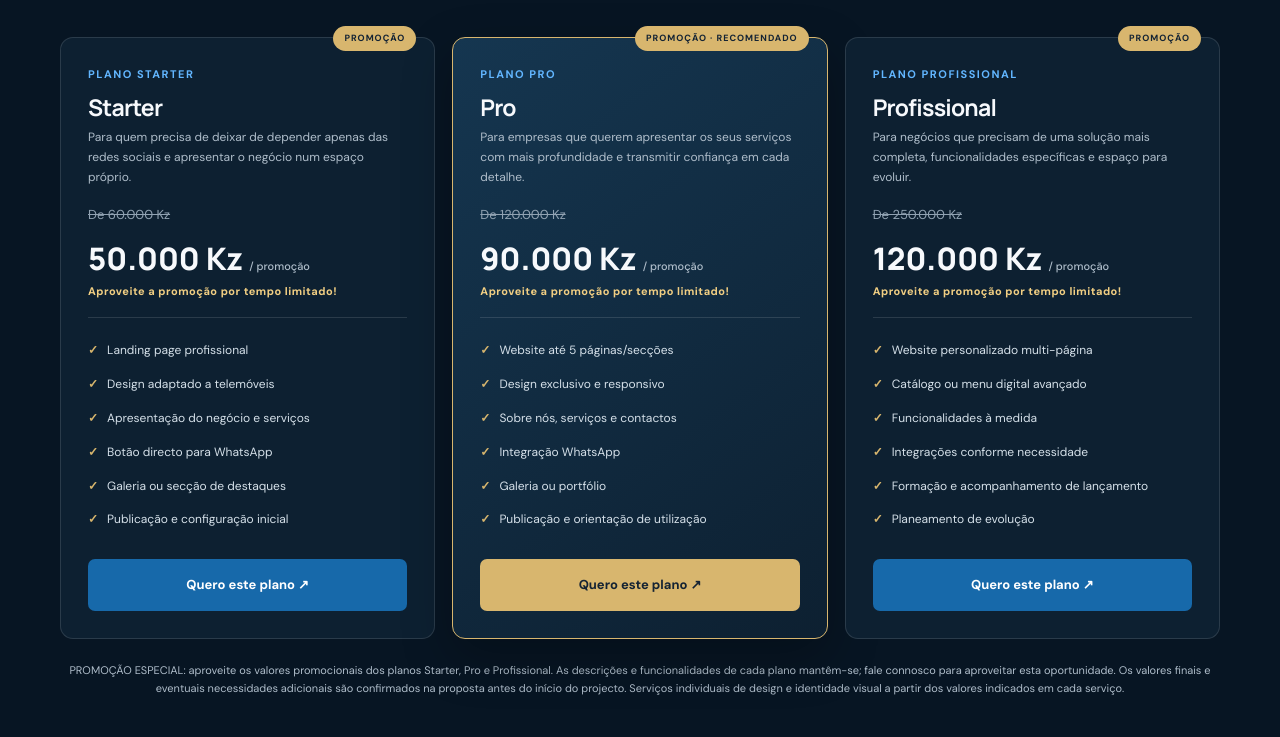
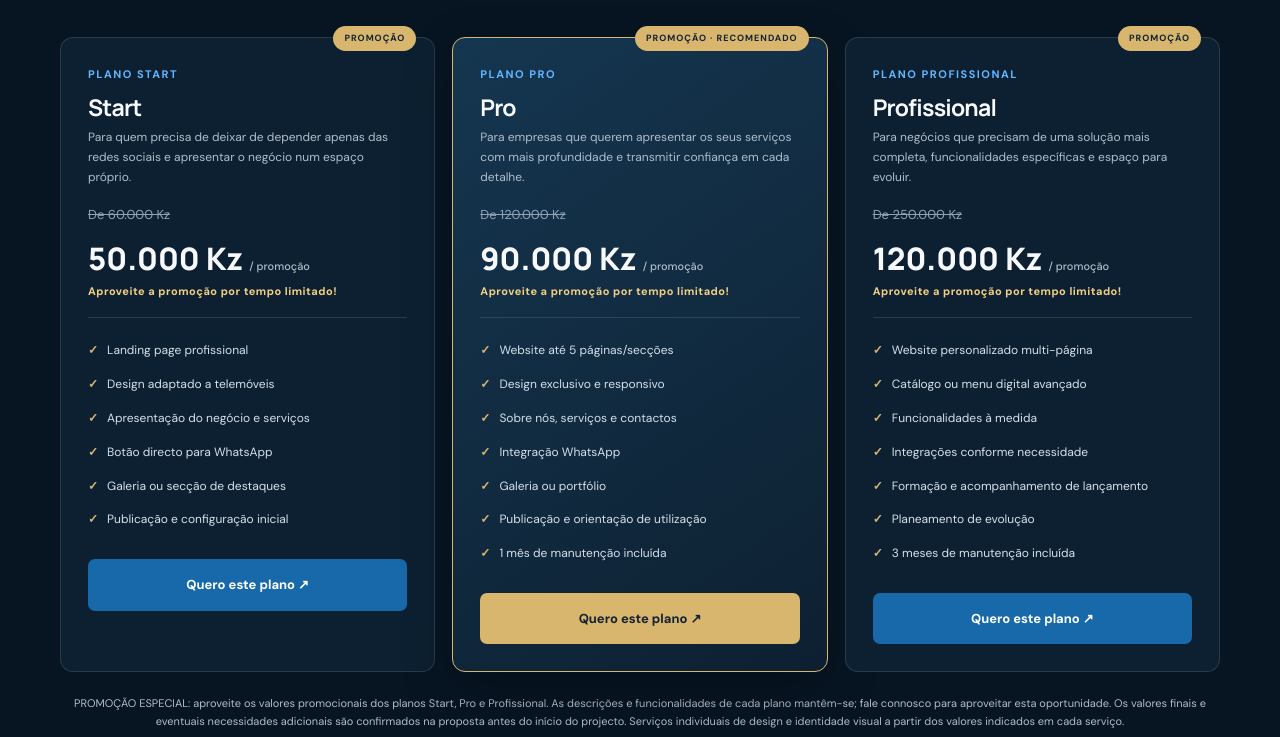
Before and after one commit to FelicidadeDias/fely-e-amigos-SD, a plain HTML site: page index.html in a window 1280 px wide. Shown: the part 3363-4100 px from the top of the page. Drawn offline with Linux system fonts and the light colour scheme.

Commit message:
Corrige plano Start e adiciona períodos de manutenção

```diff
--- a/index.html
+++ b/index.html
@@ -57,10 +57,10 @@
 
 <section class="section pricing" id="planos"><div class="wrap"><div class="section-head"><div class="eyebrow">Escolha o próximo passo</div><h2>Invista numa presença que trabalha a favor da sua marca.</h2><p>Mais do que um custo visual, é um investimento na forma como o mercado conhece, percebe e contacta o seu negócio.</p></div>
 <div class="pricing-grid">
-<article class="price-card"><span class="badge">PROMOÇÃO</span><div class="plan">Plano Starter</div><h3>Starter</h3><p>Para quem precisa de deixar de depender apenas das redes sociais e apresentar o negócio num espaço próprio.</p><div class="old-price">De 60.000 Kz</div><div class="price">50.000 Kz <small>/ promoção</small></div><span class="promo-copy">Aproveite a promoção por tempo limitado!</span><ul><li>Landing page profissional</li><li>Design adaptado a telemóveis</li><li>Apresentação do negócio e serviços</li><li>Botão directo para WhatsApp</li><li>Galeria ou secção de destaques</li><li>Publicação e configuração inicial</li></ul><a class="btn blue" href="https://wa.me/244948138785?text=Tenho%20interesse%20no%20Plano%20Starter%20(promocional%20de%2050.000%20Kz).%20Quero%20saber%20se%20%C3%A9%20adequado%20ao%20meu%20neg%C3%B3cio.">Quero este plano ↗</a></article>
-<article class="price-card best"><span class="badge">PROMOÇÃO · RECOMENDADO</span><div class="plan">Plano Pro</div><h3>Pro</h3><p>Para empresas que querem apresentar os seus serviços com mais profundidade e transmitir confiança em cada detalhe.</p><div class="old-price">De 120.000 Kz</div><div class="price">90.000 Kz <small>/ promoção</small></div><span class="promo-copy">Aproveite a promoção por tempo limitado!</span><ul><li>Website até 5 páginas/secções</li><li>Design exclusivo e responsivo</li><li>Sobre nós, serviços e contactos</li><li>Integração WhatsApp</li><li>Galeria ou portfólio</li><li>Publicação e orientação de utilização</li></ul><a class="btn" href="https://wa.me/244948138785?text=Tenho%20interesse%20no%20Plano%20Pro%20(promocional%20de%2090.000%20Kz).%20Quero%20receber%20uma%20proposta.">Quero este plano ↗</a></article>
-<article class="price-card"><span class="badge">PROMOÇÃO</span><div class="plan">Plano Profissional</div><h3>Profissional</h3><p>Para negócios que precisam de uma solução mais completa, funcionalidades específicas e espaço para evoluir.</p><div class="old-price">De 250.000 Kz</div><div class="price">120.000 Kz <small>/ promoção</small></div><span class="promo-copy">Aproveite a promoção por tempo limitado!</span><ul><li>Website personalizado multi-página</li><li>Catálogo ou menu digital avançado</li><li>Funcionalidades à medida</li><li>Integrações conforme necessidade</li><li>Formação e acompanhamento de lançamento</li><li>Planeamento de evolução</li></ul><a class="btn blue" href="https://wa.me/244948138785?text=Tenho%20interesse%20no%20Plano%20Profissional%20(promocional%20de%20120.000%20Kz).%20Quero%20conversar%20sobre%20o%20meu%20projecto.">Quero este plano ↗</a></article>
-</div><div class="price-note">PROMOÇÃO ESPECIAL: aproveite os valores promocionais dos planos Starter, Pro e Profissional. As descrições e funcionalidades de cada plano mantêm-se; fale connosco para aproveitar esta oportunidade. Os valores finais e eventuais necessidades adicionais são confirmados na proposta antes do início do projecto. Serviços individuais de design e identidade visual a partir dos valores indicados em cada serviço.</div></div></section>
+<article class="price-card"><span class="badge">PROMOÇÃO</span><div class="plan">Plano Start</div><h3>Start</h3><p>Para quem precisa de deixar de depender apenas das redes sociais e apresentar o negócio num espaço próprio.</p><div class="old-price">De 60.000 Kz</div><div class="price">50.000 Kz <small>/ promoção</small></div><span class="promo-copy">Aproveite a promoção por tempo limitado!</span><ul><li>Landing page profissional</li><li>Design adaptado a telemóveis</li><li>Apresentação do negócio e serviços</li><li>Botão directo para WhatsApp</li><li>Galeria ou secção de destaques</li><li>Publicação e configuração inicial</li></ul><a class="btn blue" href="https://wa.me/244948138785?text=Tenho%20interesse%20no%20Plano%20Start%20(promocional%20de%2050.000%20Kz).%20Quero%20saber%20se%20%C3%A9%20adequado%20ao%20meu%20neg%C3%B3cio.">Quero este plano ↗</a></article>
+<article class="price-card best"><span class="badge">PROMOÇÃO · RECOMENDADO</span><div class="plan">Plano Pro</div><h3>Pro</h3><p>Para empresas que querem apresentar os seus serviços com mais profundidade e transmitir confiança em cada detalhe.</p><div class="old-price">De 120.000 Kz</div><div class="price">90.000 Kz <small>/ promoção</small></div><span class="promo-copy">Aproveite a promoção por tempo limitado!</span><ul><li>Website até 5 páginas/secções</li><li>Design exclusivo e responsivo</li><li>Sobre nós, serviços e contactos</li><li>Integração WhatsApp</li><li>Galeria ou portfólio</li><li>Publicação e orientação de utilização</li><li>1 mês de manutenção incluída</li></ul><a class="btn" href="https://wa.me/244948138785?text=Tenho%20interesse%20no%20Plano%20Pro%20(promocional%20de%2090.000%20Kz).%20Quero%20receber%20uma%20proposta.">Quero este plano ↗</a></article>
+<article class="price-card"><span class="badge">PROMOÇÃO</span><div class="plan">Plano Profissional</div><h3>Profissional</h3><p>Para negócios que precisam de uma solução mais completa, funcionalidades específicas e espaço para evoluir.</p><div class="old-price">De 250.000 Kz</div><div class="price">120.000 Kz <small>/ promoção</small></div><span class="promo-copy">Aproveite a promoção por tempo limitado!</span><ul><li>Website personalizado multi-página</li><li>Catálogo ou menu digital avançado</li><li>Funcionalidades à medida</li><li>Integrações conforme necessidade</li><li>Formação e acompanhamento de lançamento</li><li>Planeamento de evolução</li><li>3 meses de manutenção incluída</li></ul><a class="btn blue" href="https://wa.me/244948138785?text=Tenho%20interesse%20no%20Plano%20Profissional%20(promocional%20de%20120.000%20Kz).%20Quero%20conversar%20sobre%20o%20meu%20projecto.">Quero este plano ↗</a></article>
+</div><div class="price-note">PROMOÇÃO ESPECIAL: aproveite os valores promocionais dos planos Start, Pro e Profissional. As descrições e funcionalidades de cada plano mantêm-se; fale connosco para aproveitar esta oportunidade. Os valores finais e eventuais necessidades adicionais são confirmados na proposta antes do início do projecto. Serviços individuais de design e identidade visual a partir dos valores indicados em cada serviço.</div></div></section>
 
 <section class="section" id="processo"><div class="wrap"><div class="section-head"><div class="eyebrow">Sem complicações</div><h2>Como vamos transformar a sua ideia em realidade.</h2><p>Um processo transparente, com orientação em cada etapa.</p></div><div class="process-grid">
 <article class="step"><div class="num">01</div><h3>Conte-nos a sua necessidade</h3><p>Queremos compreender o seu negócio, o público e o resultado que procura.</p></article>
```
